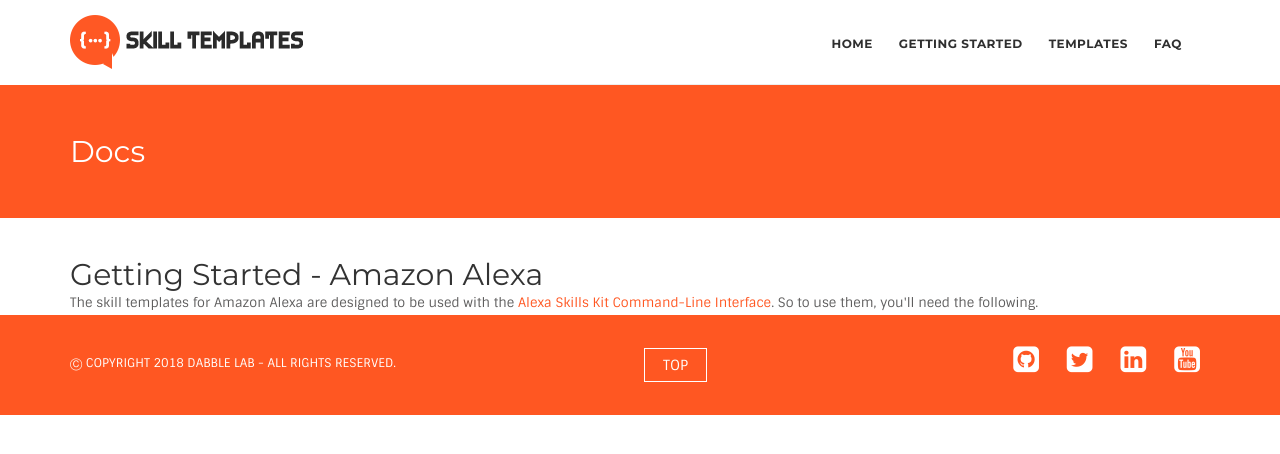
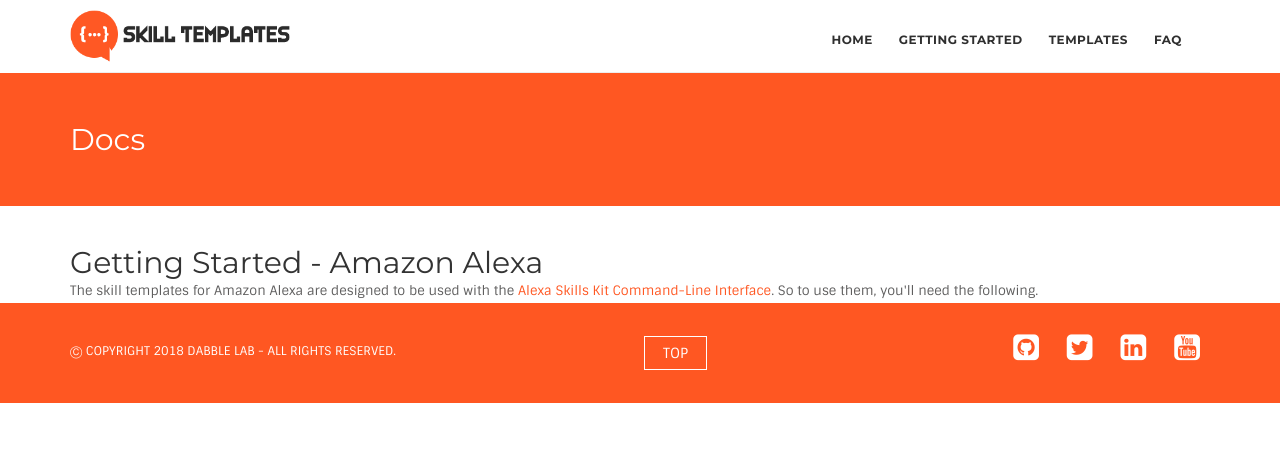
Before and after one commit to skilltemplates/skilltemplates.github.io, a Jekyll site: the page built from docs.html, in a window 1280 px wide. Shown: the top 454 px of the page. Built offline with Jekyll 4.4.1, drawn with Linux system fonts in a browser that asks for light colours.

Commit message:
updated logo

```diff
--- a/css/style.css
+++ b/css/style.css
@@ -38,14 +38,14 @@ html, body, aside, haeder, footer, section{ display:block;}
 	overflow: hidden;
 }
 .header {
-	padding: 1em 0;
+	padding: 10px 0;
 	position: relative;
 	border-bottom: 1px solid #ededed;
 }
 .logo {
 	padding: 0;
 }
-.logo img{width: auto;}
+.logo img{width: 60%;}
 .logo p{color: #888; font-size: 13px;}
 /*--logo--*/
 .navbar-header h1 {
```
Also changed, not shown: images/logo-dark.png, 3 other files.
